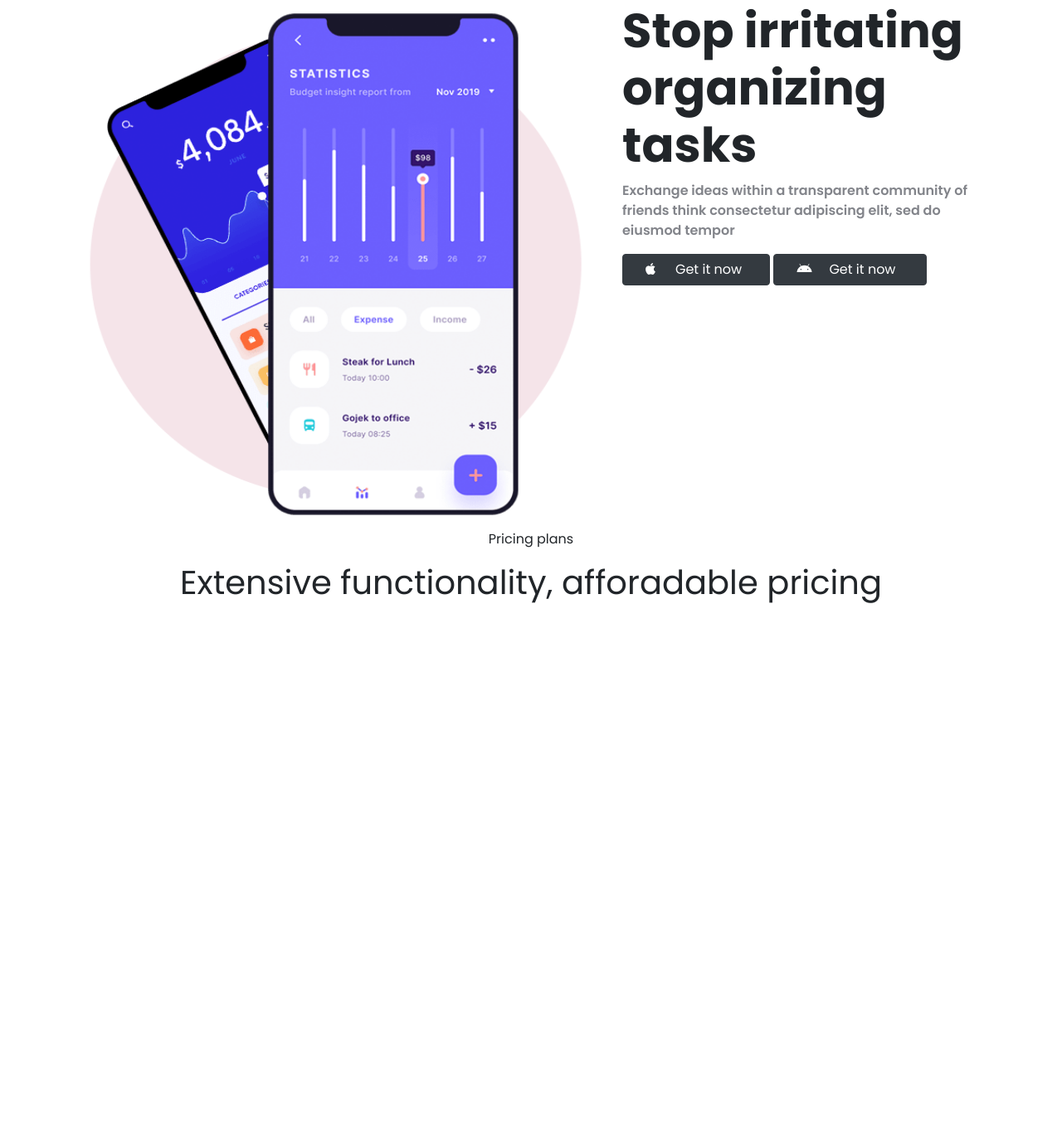
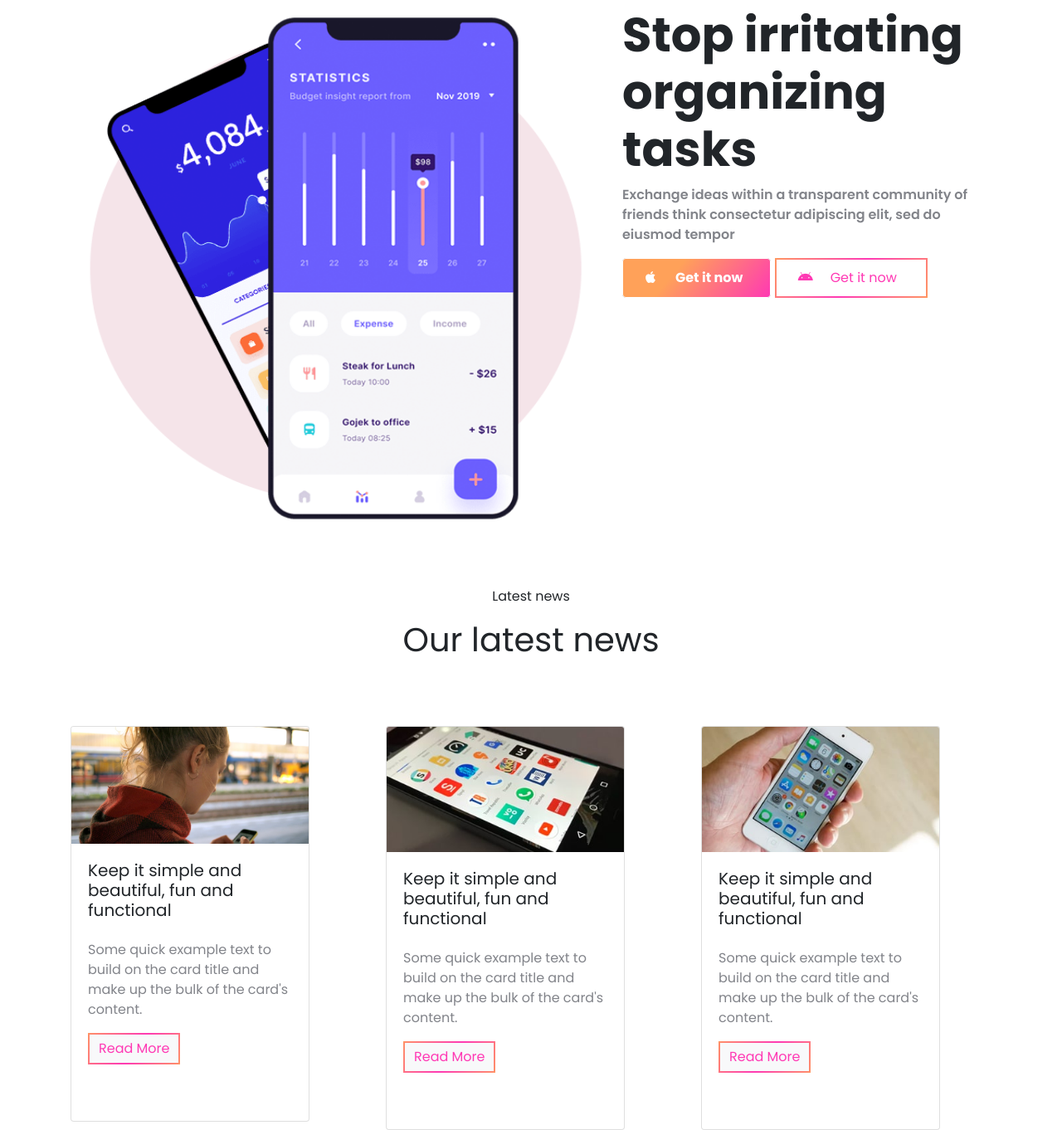
Before and after one commit to shray-jayn/Rappix, a plain HTML site: page index.html in a window 1280 px wide. Shown: the part 3180-4542 px from the top of the page at 83% size. Before the commit the page ends 3914 px from the top, so only its background shows below. Drawn offline with nearby package versions, Linux system fonts and the light colour scheme.

Commit message:
commit-4

```diff
--- a/CSS/style.css
+++ b/CSS/style.css
@@ -4,11 +4,11 @@
 /* Utility Classes  */
 
 
-body{
+body {
     font-family: 'Poppins', sans-serif !important;
 }
 
-*{
+* {
     margin: 0;
     padding: 0;
     box-sizing: border-box;
@@ -24,27 +24,26 @@ body{
     padding-right: 4em;
 }
 
-.home-mar
-{
+.home-mar {
     margin-left: .5em;
     margin-right: .5em;
 }
 
-#button-try-it
-{
+#button-try-it {
     padding-left: 2em;
     padding-right: 2em;
+
+
 }
 
 /* NAVBAR END  */
 
 
 
-/* ------------------------Header---------------------------- */
+/* Header */
 
-#header
-{
-    background-image:linear-gradient(130deg, #ffa159 0, #ff39b4 51%, #ffa159 100%) ;
+#header {
+    background-image: linear-gradient(130deg, #ffa159 0, #ff39b4 51%, #ffa159 100%);
     padding-top: 2em;
     color: aliceblue;
     font-weight: 700;
@@ -52,19 +51,16 @@ body{
     letter-spacing: 0.3px;
 }
 
-.header-h1
-{
+.header-h1 {
     font-size: 3.6em;
     font-weight: bold;
 }
 
-.colunm-device
-{
+.colunm-device {
     margin-top: 4em;
 }
 
-.header-p
-{
+.header-p {
     margin-top: 3em;
     margin-bottom: 3em;
     font-weight: lighter;
@@ -78,29 +74,39 @@ body{
 
 /* Counter */
 
-#counter
-{
+#counter {
     margin-top: 4em;
     margin-bottom: 25m;
 }
 
-.counter-icon
-{
+.counter-icon {
 
-    background-image:linear-gradient(130deg, #ffa159 35%, #ff39b3 100%);
+    background-image: linear-gradient(130deg, #ffa159 35%, #ff39b3 100%);
     background-clip: text !important;
     -webkit-background-clip: text !important;
     -webkit-text-fill-color: transparent !important;
 }
-.counter-h4
-{
+
+.counter-h4 {
     font-size: 1.8em;
     font-weight: bold;
 
 }
-.counter-p
-{
+
+.counter-p {
     color: #82848a;
+
+}
+
+
+
+#free-btn {
+    font-size: 1.2em;
+    font-weight: bolder;
+    background-image:linear-gradient(130deg, #ffa159 20%, #ff39b4 51%);
+    border-color: white;
+    padding-left: 1.75em;
+    padding-right: 1.75em;
 
 }
 
@@ -110,51 +116,43 @@ body{
 
 /* Feature */
 
-.feature-p
-{
+.feature-p {
     color: #82848a;
     font-weight: 600;
 }
 
-.feature-h1
-{
+.feature-h1 {
     font-weight: bolder;
     margin-bottom: 2em;
 }
 
 
-.feature-div1
-{
+.feature-div1 {
     margin-bottom: 6em;
 }
 
-.feature-img-people
-{
+.feature-img-people {
     margin-bottom: 2em;
 }
 
-.feature-img-div
-{
+.feature-img-div {
     margin-bottom: 8em;
 }
 
-.feature-p-img
-{
+.feature-p-img {
     color: #82848a;
     margin-left: 12em;
     margin-right: 12em;
     margin-bottom: 1.5em;
 }
 
-.feature-cont-1
-{
+.feature-cont-1 {
     margin-bottom: 8em;
 }
 
 
-.card-icon
-{
-    background-image:linear-gradient(130deg, #ffa159 35%, #ff39b3 100%);
+.card-icon {
+    background-image: linear-gradient(130deg, #ffa159 35%, #ff39b3 100%);
     background-clip: text !important;
     -webkit-background-clip: text !important;
     -webkit-text-fill-color: transparent !important;
@@ -163,26 +161,48 @@ body{
     margin-bottom: 1.2em;
 }
 
-.card-h3
-{
+.card-h3 {
     font-weight: bold;
     font-size: 1.25em;
 }
 
-.card-text
-{
+.card-text {
     margin-top: 1.5em;
     color: #82848a;
 
 }
-.card-body
-{
+
+.card-body {
     margin-bottom: 3em;
 }
 
 
-.dl-p
-{
+.dl-p {
     margin-bottom: 0;
 }
+
+.btn-ctr {
+    margin-top: .3em;
+    margin-bottom: .3em;
+}
+
+#btn-gra
+{
+    background-image: linear-gradient(130deg, #ffa159 35%, #ff39b3 100%);
+    border-color: white;
+    font-weight: 700;
+}
+.border-gradient {
+    display: inline-block;
+    border-image-source: linear-gradient(130deg, #ffa159 0, #ff39b4 51%, #ffa159 100%) !important;
+    border-image-slice: 10 !important;
+    border-style: solid !important;
+    border-image-width: 2px !important;
+    color: #ff39b4 !important;
+  }
+
+#btn-non-gra
+{
+    background-color: white;
+}
 /* coursel */
--- a/index.html
+++ b/index.html
@@ -79,7 +79,7 @@
                     <a class="nav-link home-mar navbar_color" href="#">PRICING</a>
                 </li>
                 <li class="nav-item">
-                    <a class="btn btn-primary home-mar" href="#" role="button" id="button-try-it">Try it for 7 days</a>
+                    <a class="btn btn-primary home-mar " href="#" role="button" id="button-try-it">Try it for 7 days</a>
                 </li>
             </ul>
 
@@ -254,7 +254,7 @@
 
         </p>
 
-        <button type="button" class="btn btn-dark">Try it for 7 days free</button>
+        <button type="button" class="btn btn-dark" id="free-btn">Try it for 7 days free</button>
 
 
     </div>
@@ -274,9 +274,9 @@
 
                 </p>
 
-                <a href=""><button type="button" class="btn btn-dark">
+                <a href=""><button type="button" class="btn btn-dark" id="btn-gra">
 
-                        <div class="container">
+                        <div class="container btn-ctr">
                             <div class="row">
                                 <div class="col-2">
                                     <i class="fab fa-apple"></i>
@@ -290,8 +290,8 @@
 
 
                     </button></a>
-                <a href=""><button type="button" class="btn btn-dark">
-                    <div class="container">
+                <a href=""><button type="button" class="btn btn-dark  border-gradient"  id="btn-non-gra">
+                    <div class="container btn-ctr">
                         <div class="row">
                             <div class="col-2">
                                 <i class="fab fa-android"></i>
@@ -333,9 +333,9 @@
                 </p>
 
 
-                <a href=""><button type="button" class="btn btn-dark">
+                <a href=""><button type="button" class="btn btn-dark" id="btn-gra">
 
-                    <div class="container">
+                    <div class="container btn-ctr">
                         <div class="row">
                             <div class="col-2">
                                 <i class="fab fa-apple"></i>
@@ -349,8 +349,8 @@
 
 
                 </button></a>
-            <a href=""><button type="button" class="btn btn-dark">
-                <div class="container">
+            <a href=""><button type="button" class="btn btn-dark border-gradient" id="btn-non-gra">
+                <div class="container btn-ctr">
                     <div class="row">
                         <div class="col-2">
                             <i class="fab fa-android"></i>
@@ -371,24 +371,68 @@
 
 
 
+    <!-- Latest news -->
 
-    <!-- Caoursel -->
+    <div class="container" style="text-align: center; margin-bottom: 5em; margin-top: 4em;">
+        <p>Latest news</p>
+        <h1>Our latest news</h1>
+    </div>
+
+    <div class="container">
+        <div class="row">
+          <div class="col-sm">
+            <div class="card" style="width: 18rem;">
+                <img class="card-img-top" src="assets/blog-img-1.jpg" alt="Card image cap">
+                <div class="card-body">
+                  <h5 class="card-title">Keep it simple and beautiful, fun and functional</h5>
+                  <p class="card-text">Some quick example text to build on the card title and make up the bulk of the card's content.</p>
+                  <a href="#" class="btn btn-light border-gradient">Read More</a>
+                </div>
+              </div>
+          </div>
+          <div class="col-sm">
+            <div class="card" style="width: 18rem;">
+                <img class="card-img-top" src="assets/blog-img-2.jpg" alt="Card image cap">
+                <div class="card-body">
+                  <h5 class="card-title">Keep it simple and beautiful, fun and functional</h5>
+                  <p class="card-text">Some quick example text to build on the card title and make up the bulk of the card's content.</p>
+                  <a href="#" class="btn btn-light border-gradient">Read More</a>
+                </div>
+              </div>
+          </div>
+          <div class="col-sm">
+            <div class="card" style="width: 18rem;">
+                <img class="card-img-top" src="assets/blog-img-3.jpg" alt="Card image cap">
+                <div class="card-body">
+                  <h5 class="card-title">Keep it simple and beautiful, fun and functional</h5>
+                  <p class="card-text">Some quick example text to build on the card title and make up the bulk of the card's content.</p>
+                  <a href="#" class="btn btn-light border-gradient">Read More</a>
+                </div>
+              </div>
+          </div>
+        </div>
+      </div>
 
 
+    <!-- Frequently asked questions -->
 
-    <!-- Prising Plans -->
 
-    <div class="container" style="text-align: center;">
+    <div id="faqs">
 
-        <p>Pricing plans</p>
-        <h1> Extensive functionality,
-            afforadable pricing
-        </h1>
+    </div>
+
+
+    <!-- Contact with us -->
+
+
+    <!-- footer  -->
 
 
 
 
-    </div>
+
+
+
 
 
 
```
Also changed, not shown: assets/blog-img-1.jpg (added), assets/blog-img-2.jpg (added), assets/blog-img-3.jpg (added), assets/img-faq.png (added).
